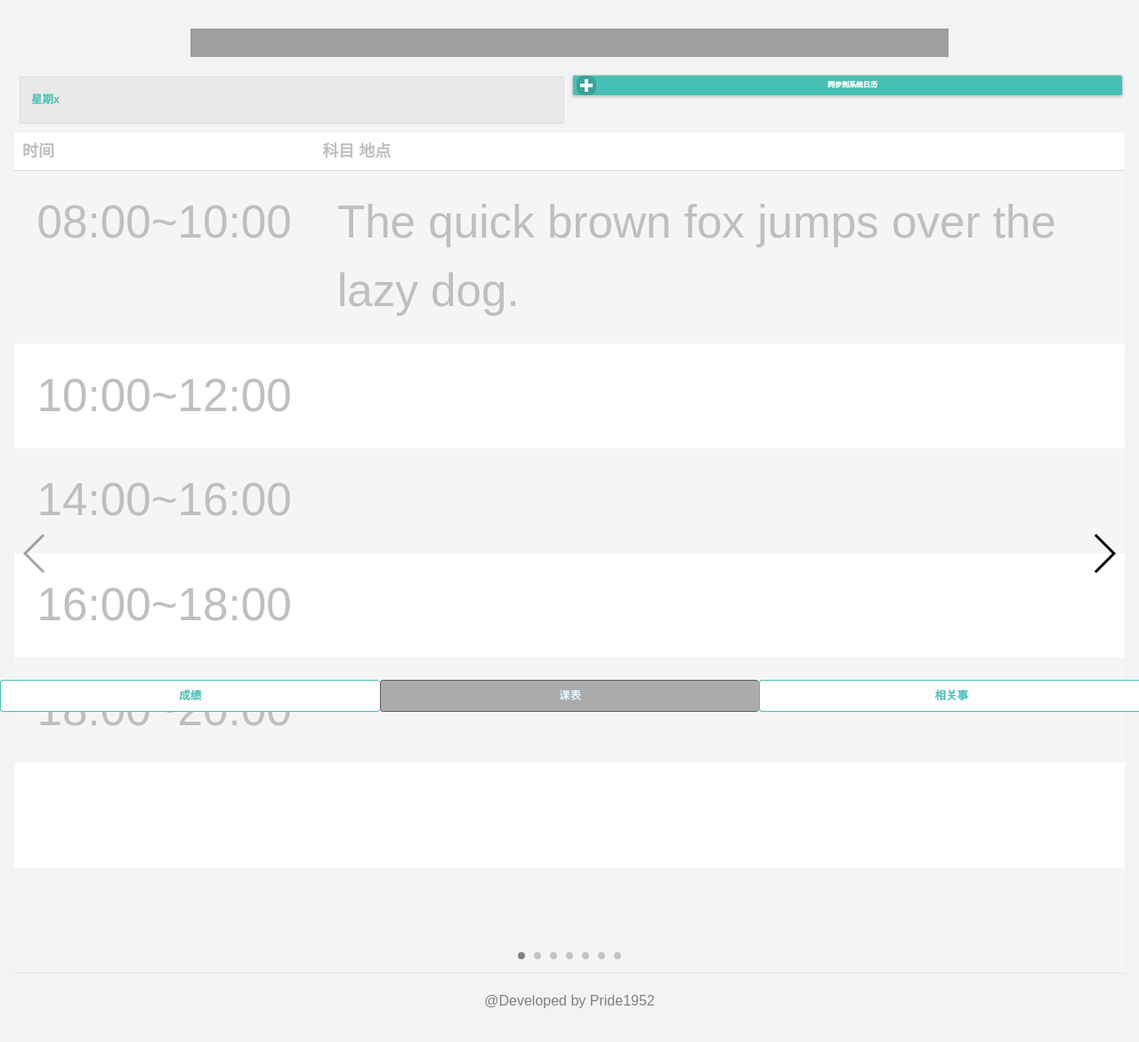
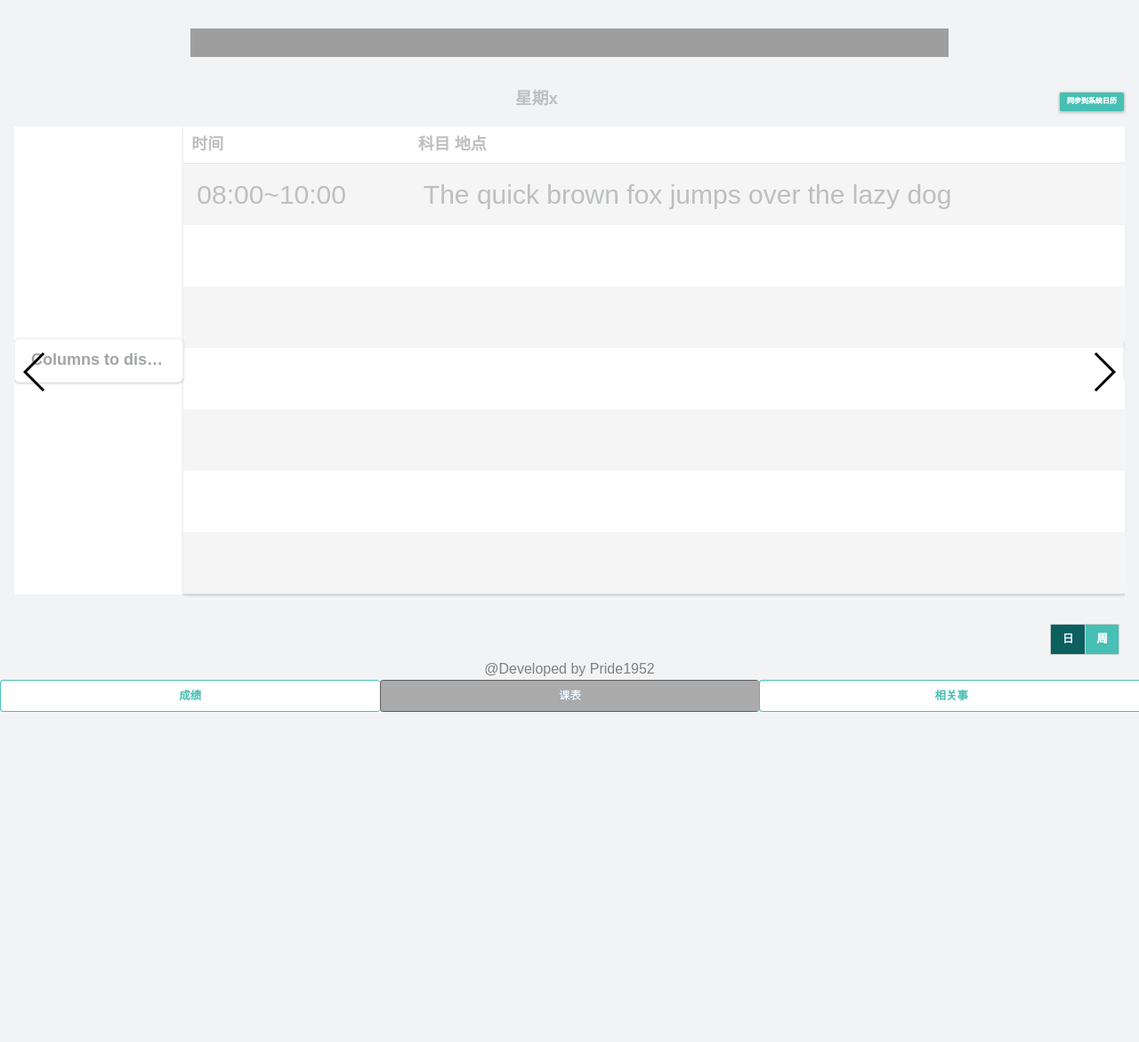
Before and after one commit to yss930819/BUAAWeChatApp, a PHP site: page /syllabus.php in a window 1280 px wide. Shown: the whole page at 89% size. After the commit the page ends 800 px from the top, so only its background shows below. Run offline with PHP 8.4, Linux system fonts and the light colour scheme; some web fonts are replaced; grey boxes are pictures that could not be loaded.

Commit message:
Add a dayview/weekview change button

```diff
--- a/js/main.js
+++ b/js/main.js
@@ -2,7 +2,7 @@
 $(function() {
     $("[data-role='navbar']").navbar();
     $("[data-role='footer']").toolbar();
-  $('td').fontFlex(1, 100, 25);
+  $('td').fontFlex(6, 30, 25);
 });
 //pre-excuted codes end
 $(document).on("pagecontainerchange",
@@ -74,3 +74,7 @@ function prepareSwiperJS() {
     };
 
 })(jQuery);
+
+function insertTables() {
+
+}
--- a/syllabus.php
+++ b/syllabus.php
@@ -1,20 +1,14 @@
 <?php require './header.php';?>
-<div data-role="page" data-title="课表" id="syllabus-page">
+<div data-role="page" data-title="课表" id="syllabus-page-dayview">
   <div class="ui-content" role="main">
     <?php include './column.php';?>
-    <div class="ui-grid-a">
-      <div class="ui-block-a">
-        <div class="ui-bar ui-bar-a ui-mini ui-corner-all">
-          <p>星期x</p>
-        </div>
-      </div>
-      <div class="ui-block-b"><a href="#" data-role="button" data-icon="plus" class="ui-btn-inline" style="font-size:0.5em">同步到系统日历</a></div>
-    </div>
+    <div><a href="#" data-role="button" class="ui-btn-inline ui-btn-mini" style="font-size:0.5em;float:right;">同步到系统日历</a>
+    <div class="center"><h3 id="syllabus-dayview-title">星期x</h3></div>
     <script>prepareSwiperCSS();</script>
     <div class="swiper-container">
       <div class="swiper-wrapper">
         <div class="swiper-slide">
-          <table data-role="table" id="syllabus-table-sunday" data-mode="columntoggle" class="syllabus-table ui-body-d ui-shadow table-stripe ui-responsive ui-corner-all" data-column-btn-theme="b" data-column-btn-text="Waiting for Ads...." data-column-popup-theme="a">
+         <table data-role="table" id="syllabus-table-Sunday" data-mode="columntoggle" class="syllabus-table ui-shadow table-stripe ui-responsive ui-corner-all" data-column-btn-theme="b" data-column-btn-text="Columns to display..." data-column-popup-theme="a">
             <thead>
               <tr class="ui-bar-d">
                 <th scope="col">时间</th>
@@ -24,22 +18,22 @@
             <tbody>
               <tr>
                 <td>08:00~10:00</td>
-                <td>The quick brown fox jumps over the lazy dog.</td>
+                <td>The quick brown fox jumps over the lazy dog</td>
               </tr>
               <tr>
-                <td>10:00~12:00</td>
+                <td>&nbsp;</td>
                 <td>&nbsp;</td>
               </tr>
               <tr>
-                <td>14:00~16:00</td>
+                <td>&nbsp;</td>
                 <td>&nbsp;</td>
               </tr>
               <tr>
-                <td>16:00~18:00</td>
+                <td>&nbsp;</td>
                 <td>&nbsp;</td>
               </tr>
               <tr>
-                <td>18:00~20:00</td>
+                <td>&nbsp;</td>
                 <td>&nbsp;</td>
               </tr>
               <tr>
@@ -294,14 +288,13 @@
           </table>
         </div>
       </div>
-      <!-- Add Pagination -->
       <div class="swiper-pagination"></div>
-      <!-- Add Arrows -->
       <div class="swiper-button-next swiper-button-black"></div>
       <div class="swiper-button-prev swiper-button-black"></div>
     </div>
   </div>
+<div data-role="controlgroup" data-type="horizontal" data-mini="true" style="text-align:right"><input type="radio" name="radio-choice-h-6" id="radio-choice-h-6a" value="on" checked="checked"><label for="radio-choice-h-6a">日</label><input type="radio" name="radio-choice-h-6" id="radio-choice-h-6b" value="off"><label for="radio-choice-h-6b">周</label></div>
+  <div class="caption center">@Developed by Pride1952</div>
   <script src="/js/swiper.jquery.min.js"></script>
-  <div class="caption center">@Developed by Pride1952</div>
 </div>
 <?php require './footer.php';?>
```
